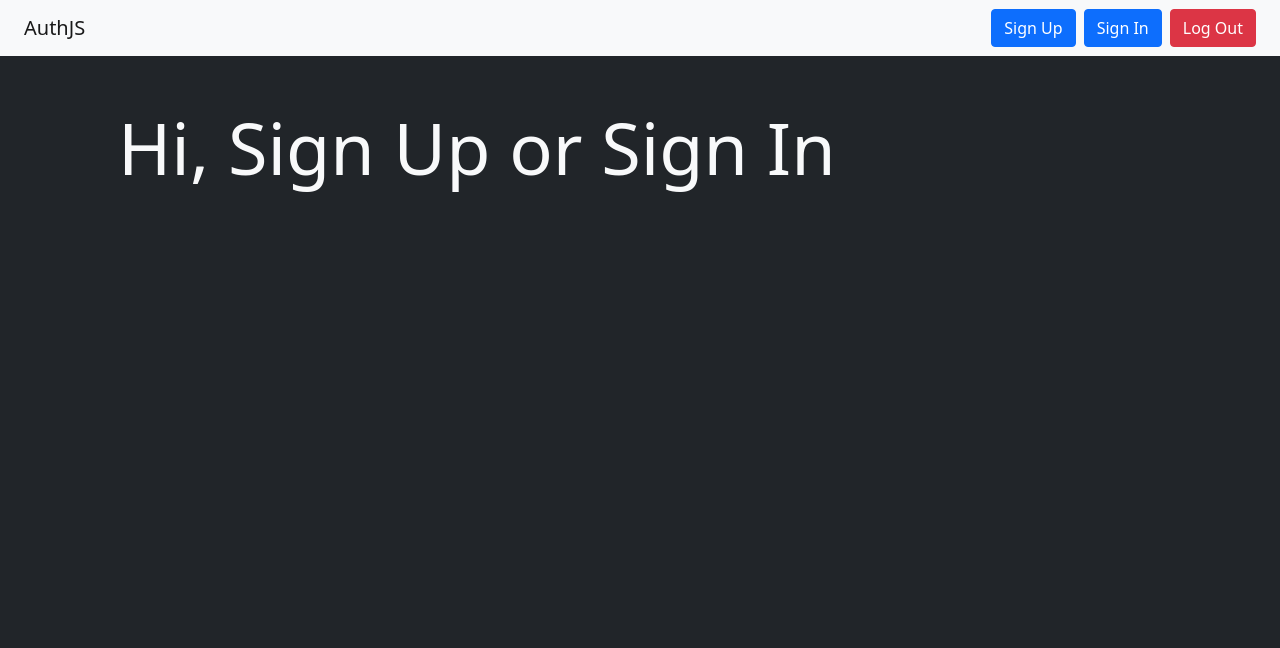
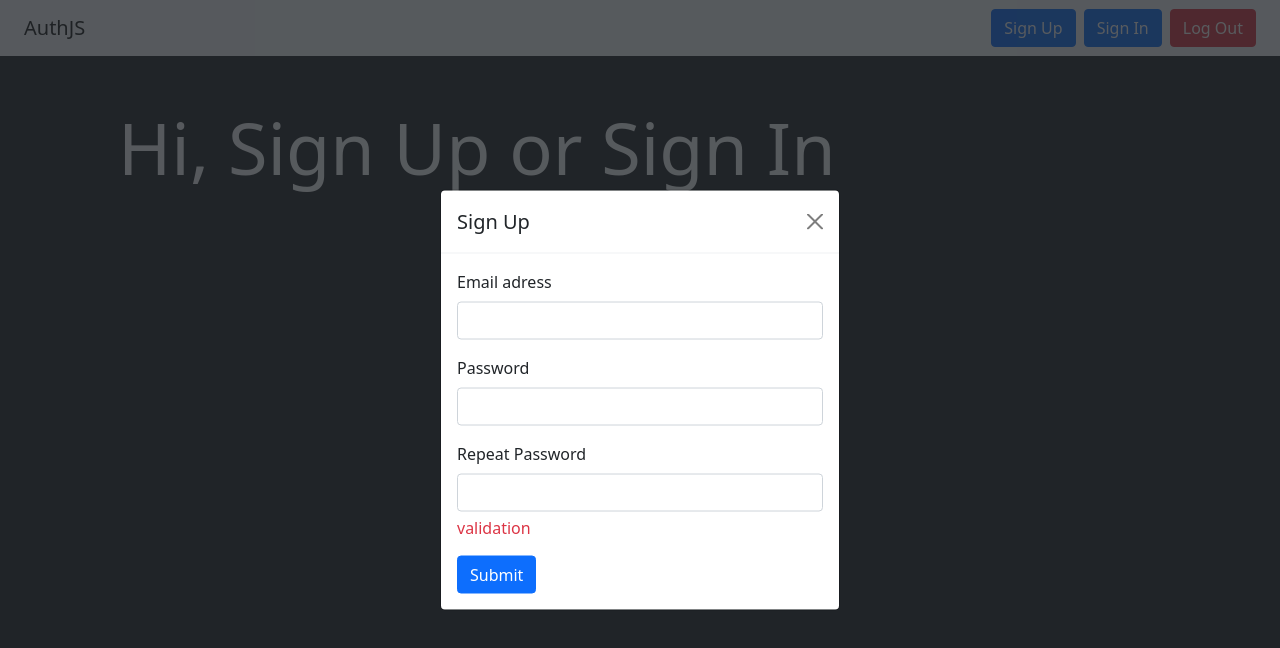
Before and after one commit to ImaneElouazzani/Authentification, a React (Create React App) app: page / in a window 1280 px wide. Shown: the top 648 px of the page. Built offline with nearby package versions, Linux system fonts and the light colour scheme.

Commit message:
UI signup modal

```diff
--- a/src/App.js
+++ b/src/App.js
@@ -2,11 +2,13 @@
 import {Routes, Route} from "react-router-dom"
 import Home from "./Pages/Home";
 import Navbar from "./Components/Navbar";
+import SignUpModal from "./Components/SignUpModal";
 
 function App() {
   return (
     <>
       <Navbar/>
+      <SignUpModal/>
       <Routes>
         <Route path="/" element={<Home/>} />
       </Routes>
--- a/src/Components/SignUpModal.js
+++ b/src/Components/SignUpModal.js
@@ -2,8 +2,78 @@
 
 export default function SignUpModal() {
   return (
-    <div>
+        <div className="position-fixed top-0 vw-100 vh-100">
+          <div
 
-    </div>
+          className="w-100 h-100 bg-dark bg-opacity-75">
+          </div>
+            <div
+              className="position-absolute top-50 start-50 translate-middle"
+              style={{ minWidth: "400px" }}
+            >
+              <div className="modal-dialog">
+                <div className="modal-content">
+                  <div className="modal-header">
+                    <h5 className="modal-title">Sign Up</h5>
+                    <button
+
+                    className="btn-close"></button>
+                  </div>
+
+                  <div className="modal-body">
+                    <form
+
+                    className="sign-up-form">
+                      <div className="mb-3">
+                        <label htmlFor="signUpEmail" className="form-label">
+                          Email adress
+                        </label>
+                        <input
+
+                          name="email"
+                          required
+                          type="email"
+                          className="form-control"
+                          id="signUpEmail"
+                        />
+                      </div>
+
+                      <div className="mb-3">
+                        <label htmlFor="signUpPwd" className="form-label">
+                          Password
+                        </label>
+                        <input
+
+                          name="pwd"
+                          required
+                          type="password"
+                          className="form-control"
+                          id="signUpPwd"
+                        />
+                      </div>
+
+                      <div className="mb-3">
+                        <label htmlFor="repeatPwd" className="form-label">
+                          Repeat Password
+                        </label>
+                        <input
+
+                          name="pwd"
+                          required
+                          type="password"
+                          className="form-control"
+                          id="repeatPwd"
+                        />
+                        <p className="text-danger mt-1">validation</p>
+                      </div>
+
+                      <button className="btn btn-primary">Submit</button>
+                    </form>
+                  </div>
+                </div>
+              </div>
+            </div>
+
+        </div>
   )
 }
```
